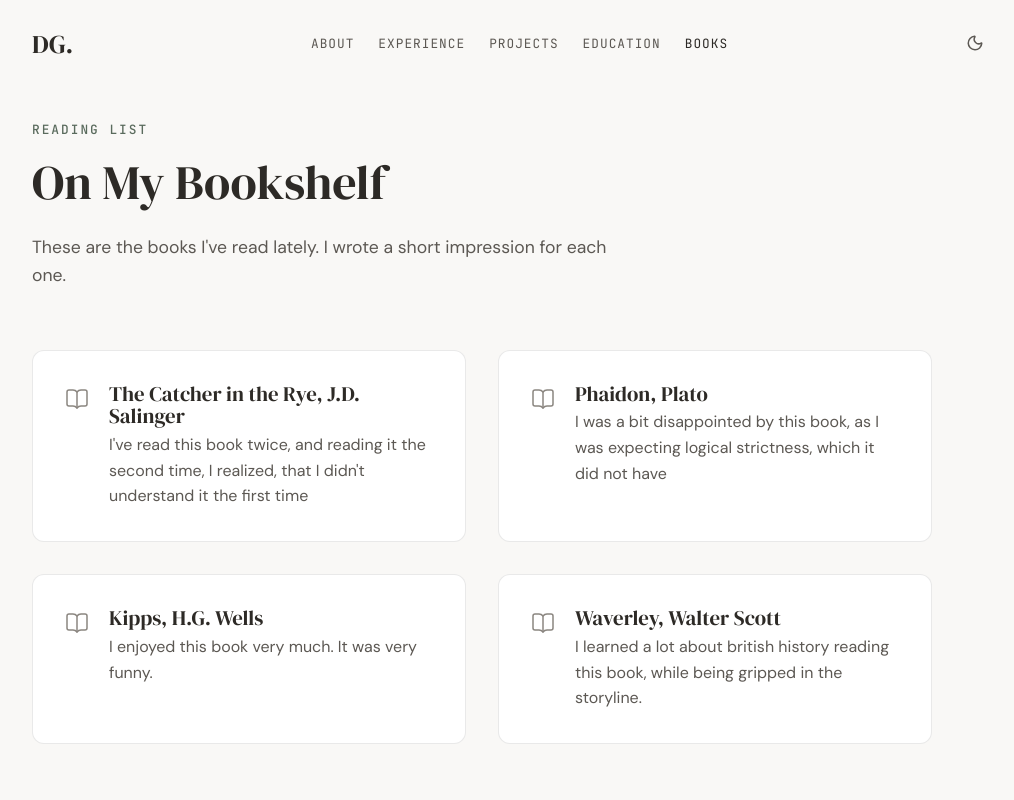
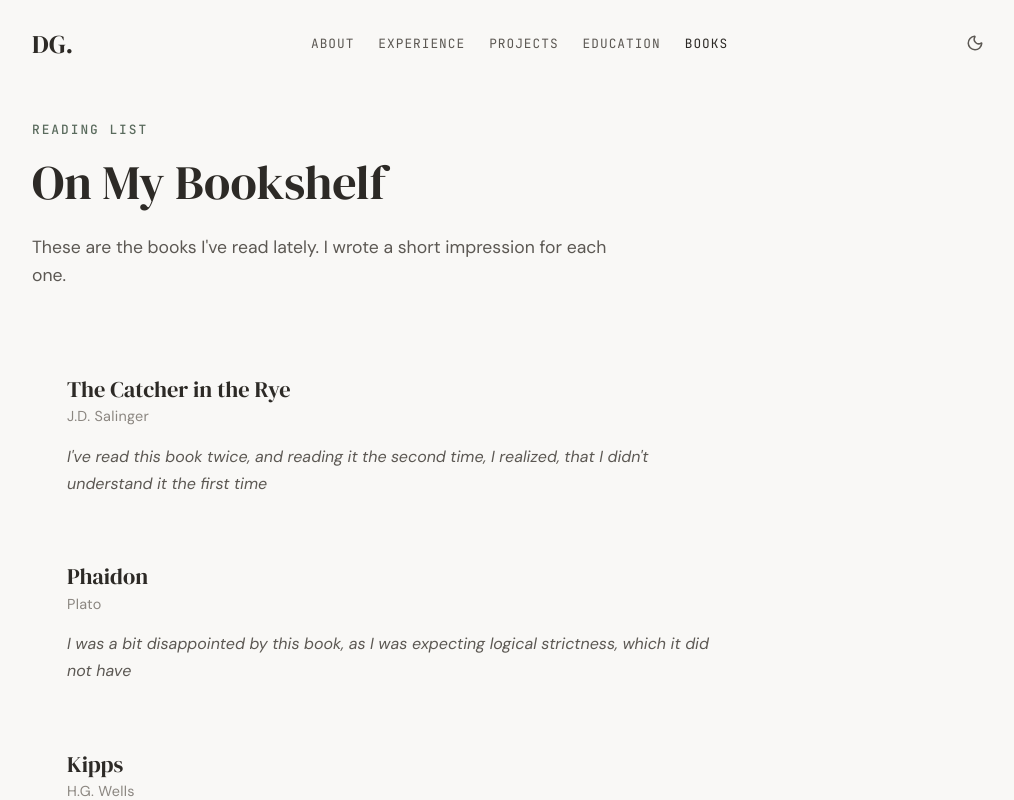
Before and after one commit to DGrasshoff/PersonalWebsite, a React (Vite) app: page /books in a window 1280 px wide. Shown: the top 800 px of the page, without its empty margins (132-1146 px from the left). Built offline with nearby package versions, Linux system fonts and the light colour scheme.

Commit message:
changed the reading list style

```diff
--- a/src/components/ReadingList/ReadingList.css
+++ b/src/components/ReadingList/ReadingList.css
@@ -1,29 +1,21 @@
 .reading__list {
-  display: grid;
-  grid-template-columns: repeat(2, 1fr);
-  gap: 32px;
-  max-width: 900px;
+  display: flex;
+  flex-direction: column;
+  gap: 12px;
+  max-width: 720px;
 }
 
 .reading__item {
-  display: flex;
-  gap: 20px;
-  padding: 32px;
-  background: var(--bg-secondary);
-  border-radius: 12px;
-  border: 1px solid var(--border-color);
-  transition: transform var(--transition-fast), box-shadow var(--transition-fast);
+  padding: 28px 32px;
+  border-left: 3px solid transparent;
+  border-radius: 6px;
+  transition: all var(--transition-medium);
+  cursor: default;
 }
 
 .reading__item:hover {
-  transform: translateY(-4px);
-  box-shadow: 0 10px 30px rgba(0, 0, 0, 0.05);
-}
-
-.reading__icon {
-  flex-shrink: 0;
-  color: var(--text-tertiary);
-  margin-top: 4px;
+  background: var(--bg-secondary);
+  border-left-color: var(--text-tertiary);
 }
 
 .reading__content {
@@ -31,40 +23,29 @@
   flex-direction: column;
 }
 
-.reading__meta {
-  margin-bottom: 8px;
-}
-
-.reading__genre {
-  font-family: var(--font-mono);
-  font-size: 0.75rem;
-  text-transform: uppercase;
-  letter-spacing: 1px;
-  color: var(--text-secondary);
-}
-
 .reading__title {
-  font-family: var(--font-serif);
-  font-size: 1.3rem;
-  margin-bottom: 4px;
+  font-family: var(--font-serif, serif);
+  font-size: 1.4rem;
+  margin-bottom: 2px;
   color: var(--text-primary);
 }
 
 .reading__author {
-  font-size: 0.95rem;
-  color: var(--text-secondary);
-  margin-bottom: 16px;
-  font-style: italic;
+  font-size: 0.9rem;
+  color: var(--text-tertiary);
+  margin-bottom: 14px;
+  letter-spacing: 0.3px;
 }
 
 .reading__description {
   font-size: 1rem;
   color: var(--text-secondary);
-  line-height: 1.6;
+  line-height: 1.7;
+  font-style: italic;
 }
 
 @media (max-width: 768px) {
-  .reading__list {
-    grid-template-columns: 1fr;
+  .reading__item {
+    padding: 20px 16px;
   }
 }
--- a/src/components/ReadingList/ReadingList.jsx
+++ b/src/components/ReadingList/ReadingList.jsx
@@ -1,6 +1,5 @@
 import { useState, useEffect } from 'react';
 import { motion } from 'framer-motion';
-import { BookOpen } from 'lucide-react';
 import './ReadingList.css';
 import booksText from '../../../books.txt?raw';
 
@@ -24,9 +23,10 @@ export default function ReadingList() {
         i++;
         continue;
       }
-      const comment = lines[i + 1]?.trim() || '';
-      parsedBooks.push({ title, description: comment });
-      i += 2;
+      const author = lines[i + 1]?.trim() || '';
+      const comment = lines[i + 2]?.trim() || '';
+      parsedBooks.push({ title, author, description: comment });
+      i += 3;
     }
     setBooks(parsedBooks);
     setLoading(false);
@@ -54,11 +54,9 @@ export default function ReadingList() {
                 {...fadeInUp}
                 transition={{ duration: 0.6, delay: index * 0.1 }}
               >
-                <div className="reading__icon">
-                  <BookOpen size={24} strokeWidth={1.5} />
-                </div>
                 <div className="reading__content">
                   <h3 className="reading__title">{book.title}</h3>
+                  <p className="reading__author">{book.author}</p>
                   <p className="reading__description">{book.description}</p>
                 </div>
               </motion.div>
```
Also changed, not shown: books.txt.
